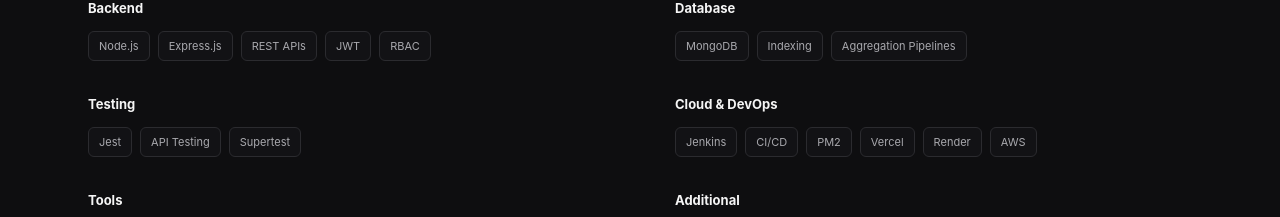
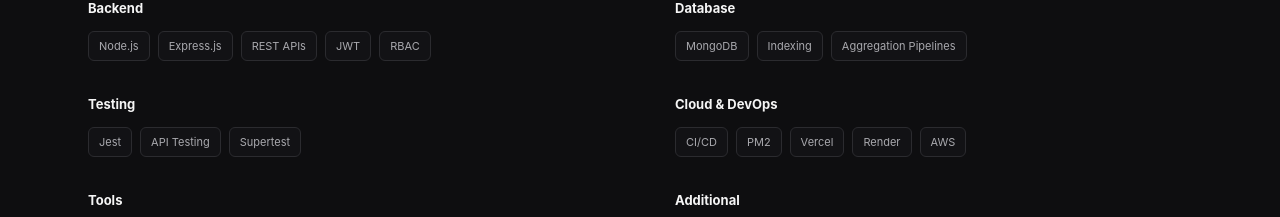
Before and after one commit to lakshmipriyaks31-art/KSLP_Portfolio, a React (Vite) app: page / in a window 1280 px wide. Shown: the part 1760-1977 px from the top of the page. Built offline with nearby package versions, Linux system fonts and the light colour scheme.

Commit message:
Update skills.js

```diff
--- a/src/requirments/skills.js
+++ b/src/requirments/skills.js
@@ -5,7 +5,6 @@ export const skills = {
   Database: ["MongoDB", "Indexing", "Aggregation Pipelines"],
   Testing: ["Jest", "API Testing", "Supertest"],
   "Cloud & DevOps": [
-    "Jenkins",
     "CI/CD",
     "PM2",
     "Vercel",
```
